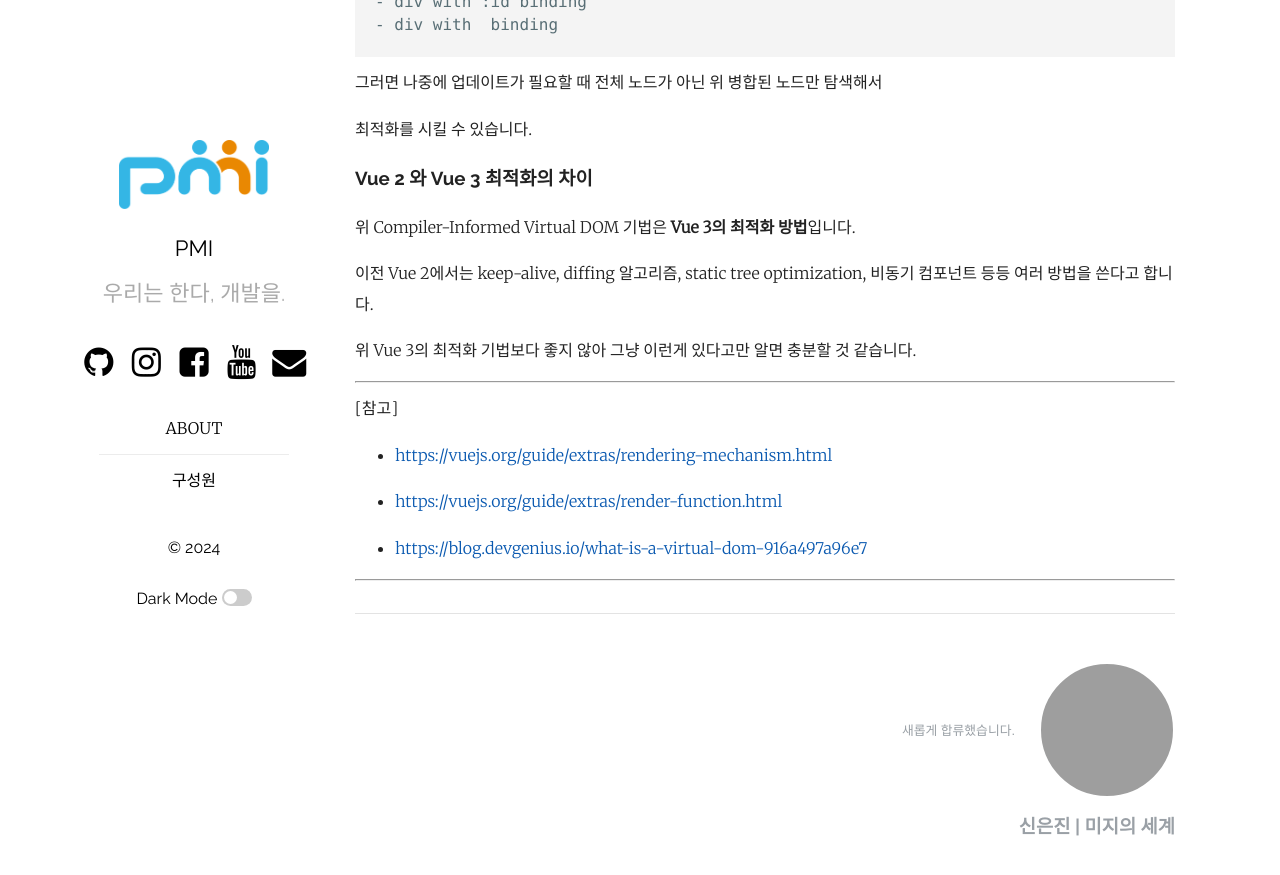
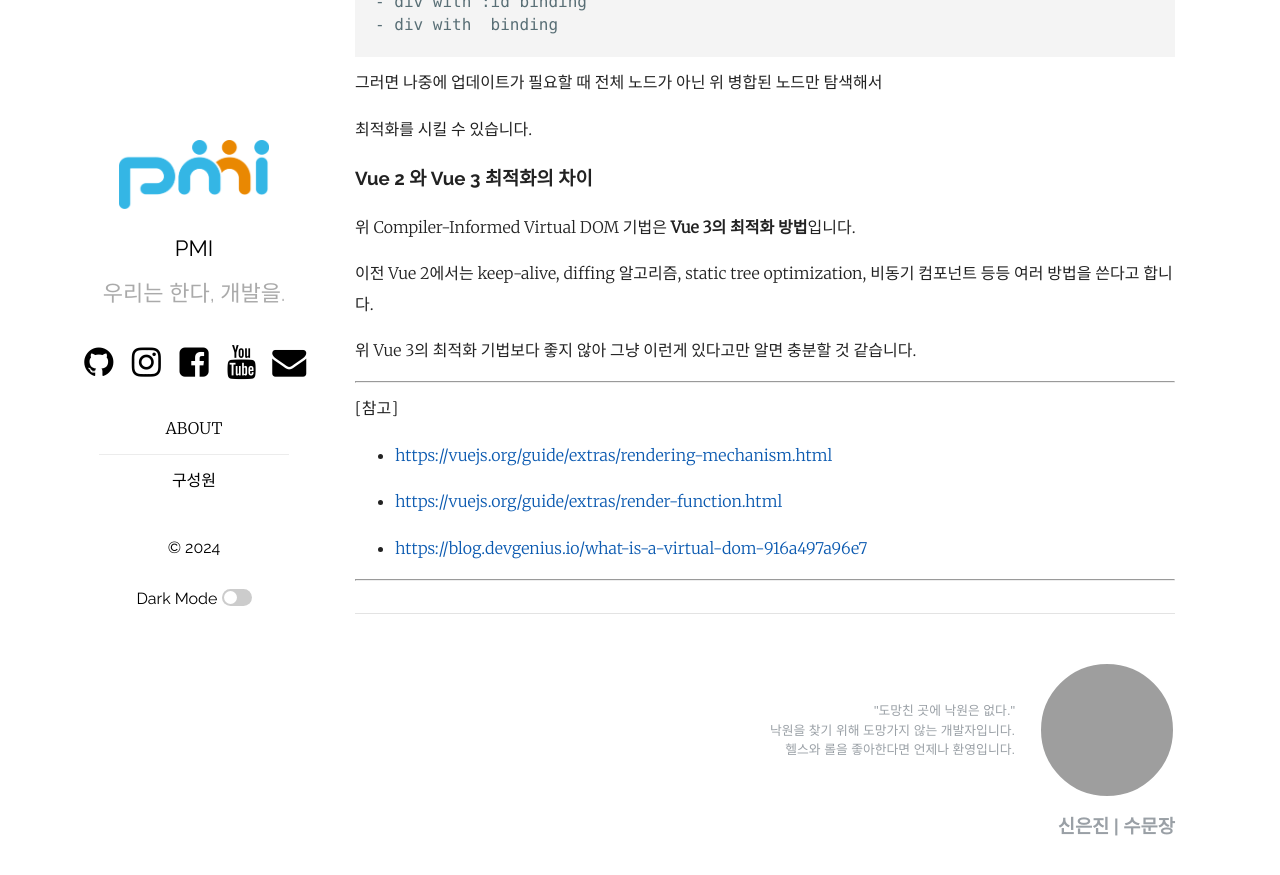
Before and after one commit to pmirnc-dev/pmirnc-dev.github.io, a Jekyll site: the page built from _posts/2023-10-03-vue-렌더링-방식.md, in a window 1280 px wide and 900 px high, scrolled down 7514 px. Shown: the top 875 px of the window. Built offline with Jekyll 4.4.1, drawn with Linux system fonts in a browser that asks for light colours; comment, search, counter and statistics services are not loaded; grey boxes are pictures that could not be loaded.

```diff
--- a/_data/authors.yaml
+++ b/_data/authors.yaml
@@ -92,6 +92,8 @@
     username: ejsin
     name: 신은진
     image: /assets/authors/ejsin.png
-    position: 미지의 세계
+    position: 수문장
     description: |-
-        새롭게 합류했습니다.
+        "도망친 곳에 낙원은 없다."
+        낙원을 찾기 위해 도망가지 않는 개발자입니다.
+        헬스와 롤을 좋아한다면 언제나 환영입니다.
```
Also changed, not shown: 1 other file.
